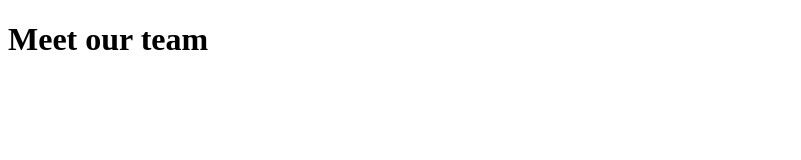
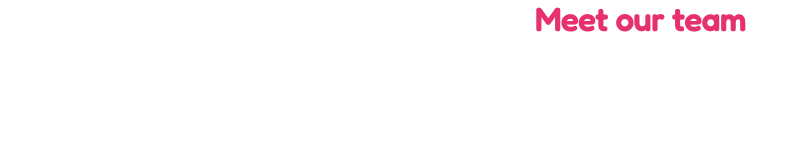
Before and after one commit to Deltafortal/html-css-float-cards, a plain HTML site: page index.html in a window 1280 px wide. Shown: the whole page, without its empty margins (0-801 px from the left). Drawn offline with Linux system fonts and the light colour scheme; a web font is replaced by a local one.

Commit message:
Added CSS reset, changed root and added container

```diff
--- a/css/style.css
+++ b/css/style.css
@@ -1,4 +1,36 @@
-/*
-blue: #5BB3D6
-pink: #E53170
-*/
+/* CSS Reset */
+
+* {
+    margin: 0;
+    padding: 0;
+    box-sizing: border-box;
+}
+
+/* Root */
+
+:root {
+    --title: #E53170;
+    --link: #5BB3D6;
+}
+
+/* Utilities */
+
+
+/* Body and container */
+
+body {
+    font-family: 'Fredoka', sans-serif;
+}
+
+.container {
+    max-width: 1080px;
+    margin:auto;
+    text-align: center;
+}
+
+/* Header */
+
+h1 {
+    font-family: 'Fredoka', sans-serif;
+    color: var(--title);
+}
--- a/index.html
+++ b/index.html
@@ -4,6 +4,8 @@
     <meta charset="UTF-8">
     <meta http-equiv="X-UA-Compatible" content="IE=edge">
     <meta name="viewport" content="width=device-width, initial-scale=1.0">
+    <link href="https://fonts.googleapis.com/css2?family=Fredoka:wght@500&family=Sedgwick+Ave+Display&display=swap" rel="stylesheet">
+    <link rel="stylesheet" href="css/style.css">
     <title>Developer Team</title>
 </head>
 <body>
```
